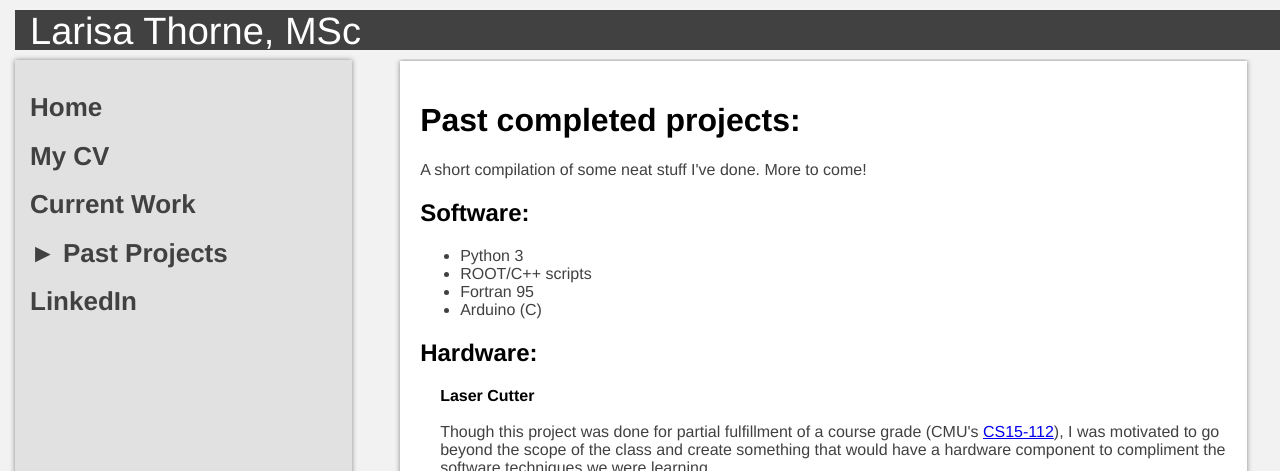
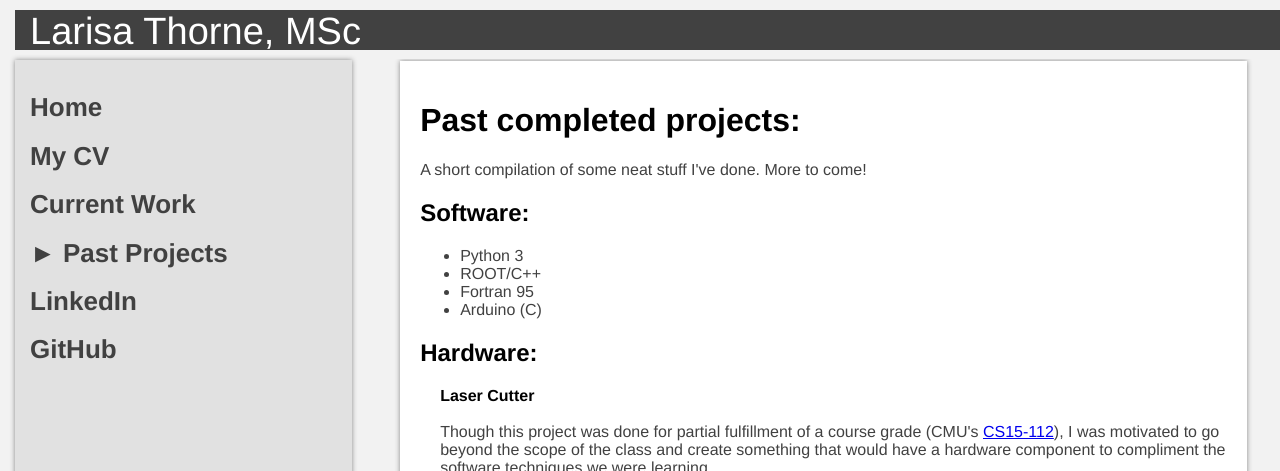
Before and after one commit to LthorneCMU/LthorneCMU.github.io, a plain HTML site: page pastProjects.html in a window 1280 px wide. Shown: the top 471 px of the page. Drawn offline with Linux system fonts and the light colour scheme.

Commit message:
Updated information
Added GitHub link, etc.

```diff
--- a/pastProjects.html
+++ b/pastProjects.html
@@ -41,6 +41,7 @@
         <h1 class="sidebarLink"> <a href="currentWork.html"> Current Work </a> </h1>
         <h1 class="sidebarLink"> <a href="pastProjects.html"> &#9658 Past Projects </a> </h1>
         <h1 class="sidebarLink"> <a href="https://www.linkedin.com/in/larisa-thorne-77075166" target="_blank"> LinkedIn</a> </h1>
+        <h1 class="sidebarLink"> <a href="https://github.com/LthorneCMU" target="_blank"> GitHub</a> </h1>
 
     </div>
     <div id="mainBlurb">
@@ -49,7 +50,7 @@
         <h2> Software: </h2>
             <ul>
             <li> Python 3 </li>
-            <li> ROOT/C++ scripts </li>
+            <li> ROOT/C++ </li>
             <li> Fortran 95 </li>
             <li> Arduino (C) </li>
             </ul>
```
Also changed, not shown: currentWork.html (+1 -0 lines), index.html (+1 -0 lines), myCV.html (+1 -0 lines).
